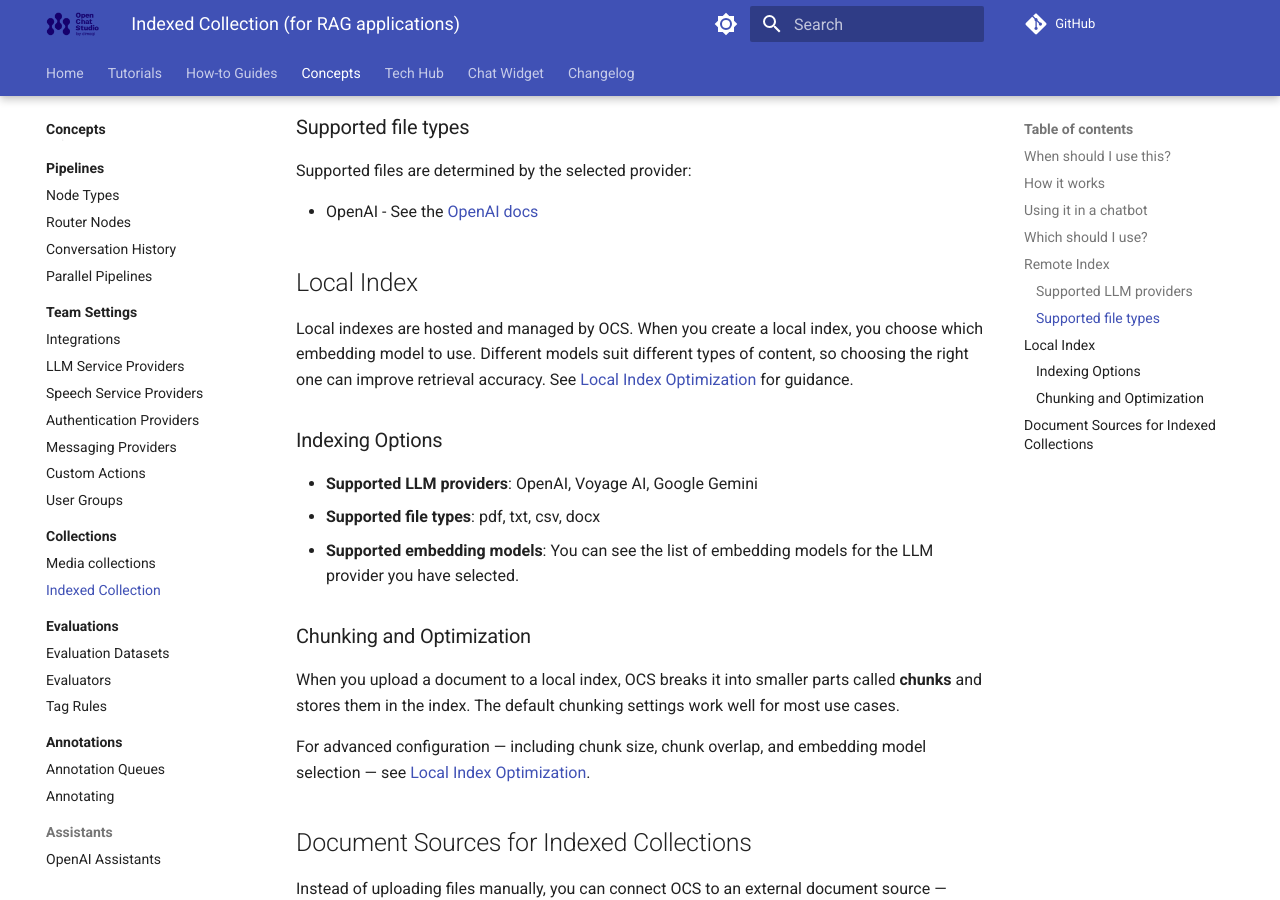
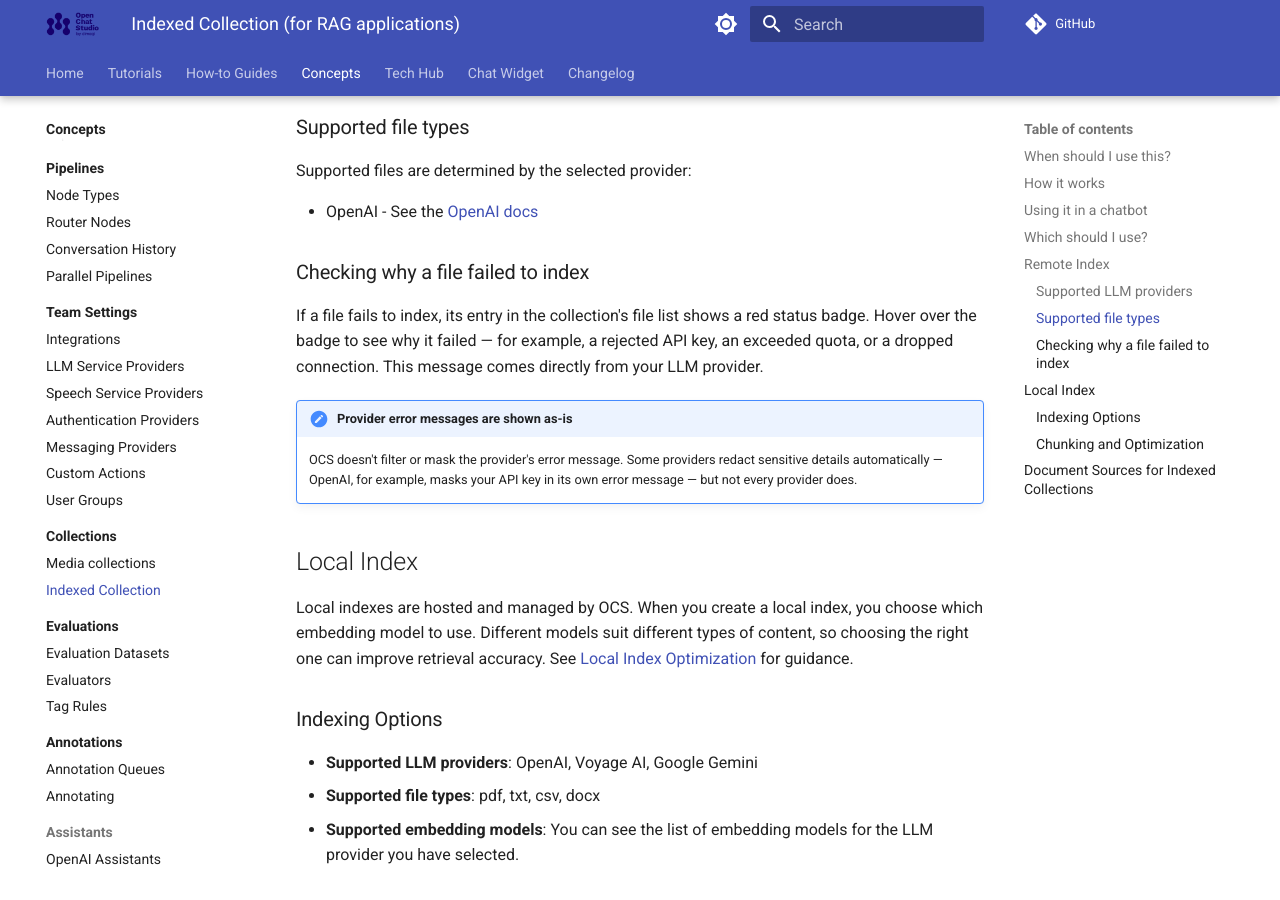
Before and after one commit to dimagi/open-chat-studio-docs, an MkDocs documentation site: the page built from docs/concepts/collections/indexed.md, in a window 1280 px wide and 900 px high, scrolled down 1993 px. Built offline with MkDocs 1.6.1 and Material for MkDocs 9.7.7, drawn with Linux system fonts in a browser that asks for light colours; a script that is not in the unit is left out; comment, search, counter and statistics services are not loaded.

```diff
--- a/docs/concepts/collections/indexed.md
+++ b/docs/concepts/collections/indexed.md
@@ -59,6 +59,16 @@ Supported files are determined by the selected provider:
 
 - OpenAI - See the [OpenAI docs](https://platform.openai.com/docs/assistants/tools/file-search/supported-files#supported-files)
 
+### Checking why a file failed to index
+
+If a file fails to index, its entry in the collection's file list shows a red status badge.
+Hover over the badge to see why it failed — for example, a rejected API key, an exceeded quota, or a dropped connection.
+This message comes directly from your LLM provider.
+
+!!! note "Provider error messages are shown as-is"
+    OCS doesn't filter or mask the provider's error message.
+    Some providers redact sensitive details automatically — OpenAI, for example, masks your API key in its own error message — but not every provider does.
+
 ## Local Index
 
 Local indexes are hosted and managed by OCS. When you create a local index, you choose which embedding model to use. Different models suit different types of content, so choosing the right one can improve retrieval accuracy. See [Local Index Optimization](../../tech-hub/local-index-optimization.md#choosing-an-embedding-model) for guidance.
```
Also changed, not shown: docs/changelog.md (+6 -0 lines).
